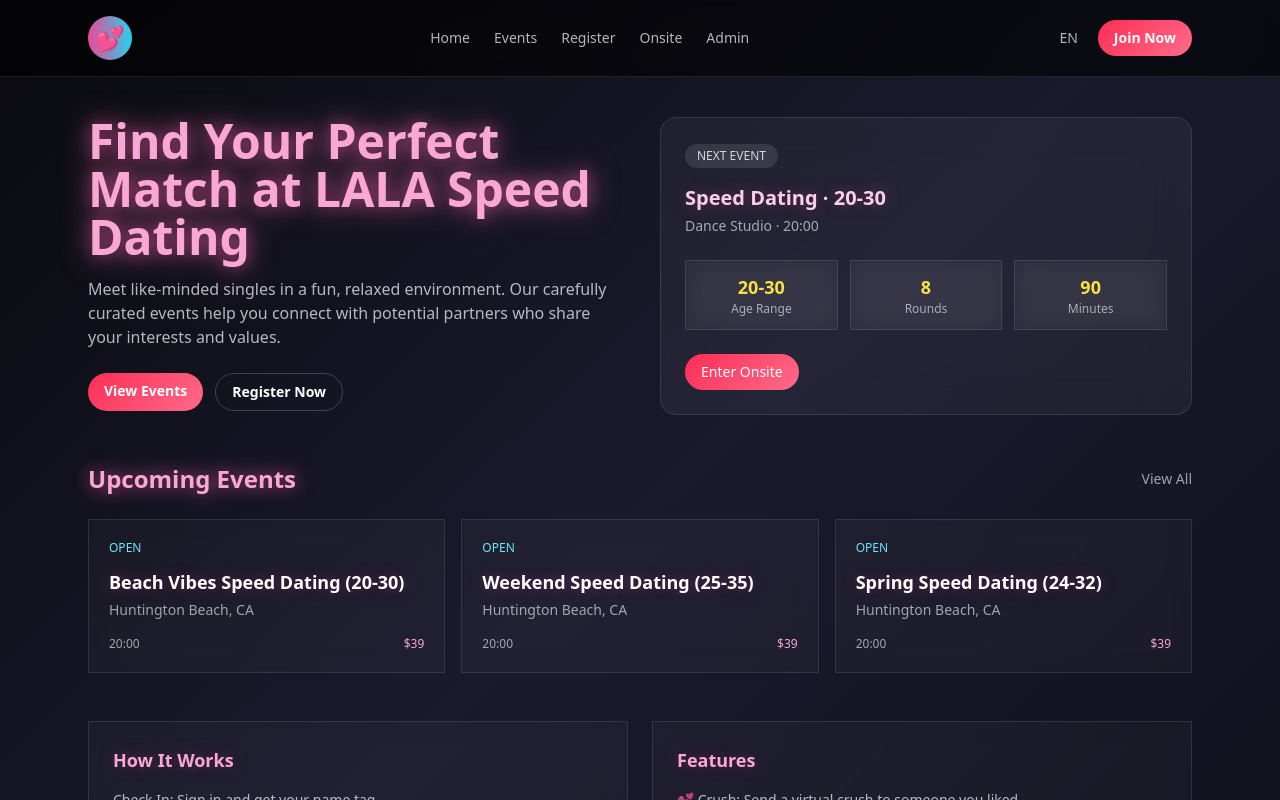
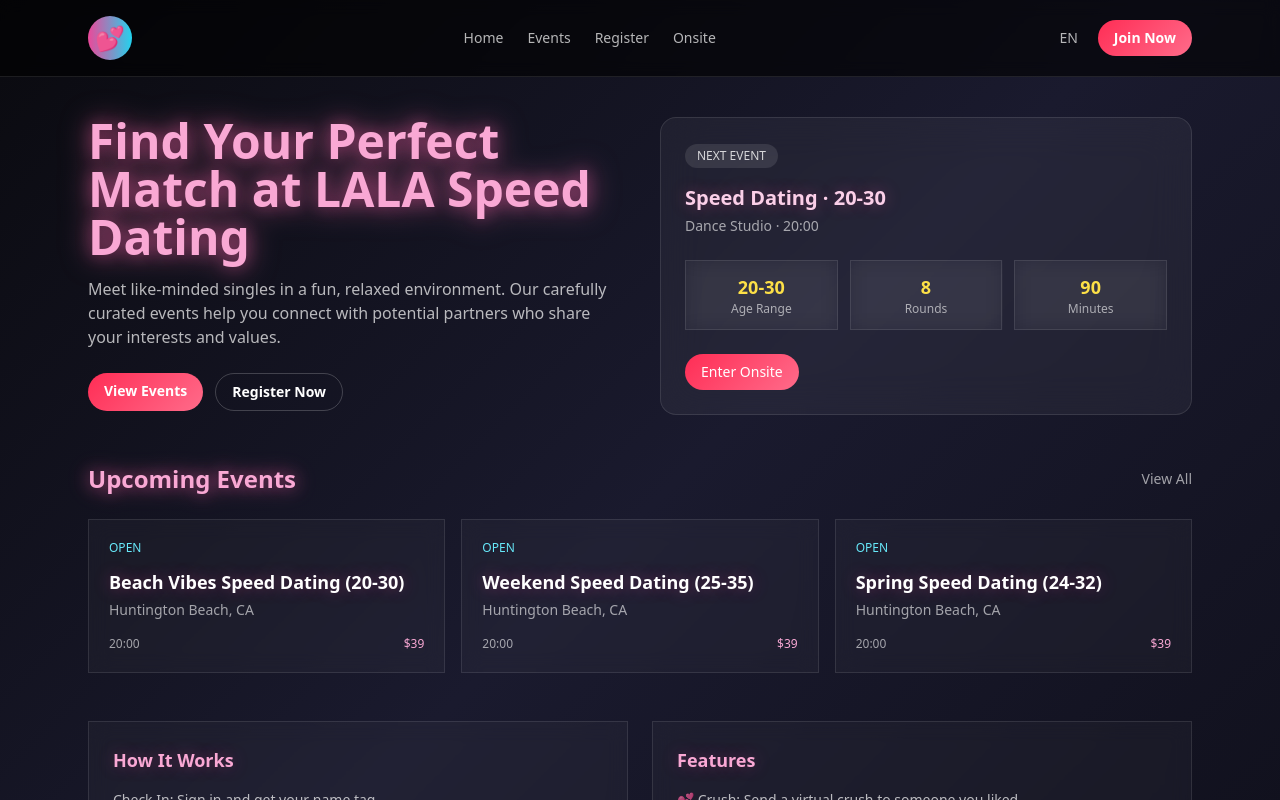
Before and after one commit to lmagic1977/laladating-web, a Next.js app: page / in a window 1280 px wide. Shown: the top 800 px of the page. Built offline with nearby package versions, Linux system fonts and the light colour scheme.

Commit message:
chore: hide admin menu from public nav

```diff
--- a/src/app/site-shell.tsx
+++ b/src/app/site-shell.tsx
@@ -19,7 +19,6 @@ export function SiteShell({ children }: { children: React.ReactNode }) {
             <a href="/events" className="hover:text-white">{t('nav.events')}</a>
             <a href="/register" className="hover:text-white">{t('nav.register')}</a>
             <a href="/onsite" className="hover:text-white">{t('nav.onsite')}</a>
-            <a href="/admin" className="hover:text-white">{t('nav.admin')}</a>
           </nav>
           <div className="flex items-center gap-2">
             <LangToggle />
```
